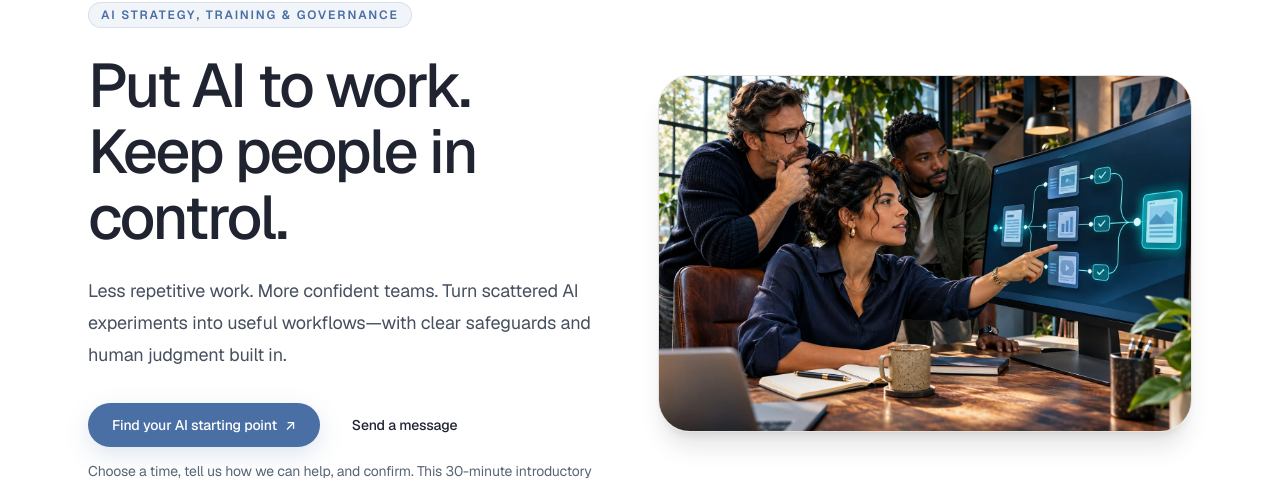
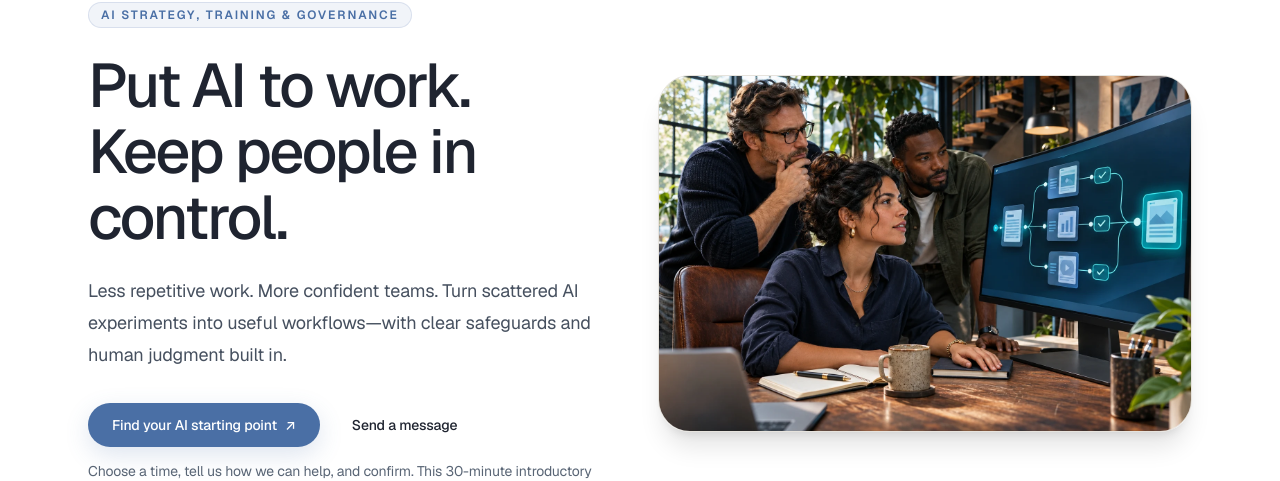
Before and after one commit to 2NspiraOpsTeam/2nspira-website, a Next.js app in the folder 2nspira-website/: page /ai-enablement in a window 1280 px wide. Shown: the part 186-667 px from the top of the page. Built offline with nearby package versions, Linux system fonts and the light colour scheme; no server answers.

Commit message:
Correct AI hero hand anatomy with natural resting pose

```diff
--- a/2nspira-website/src/app/ai-enablement/page.tsx
+++ b/2nspira-website/src/app/ai-enablement/page.tsx
@@ -127,7 +127,7 @@ export default function Page() {
             <ServiceConversation label="Find your AI starting point" />
           </div>
           <figure className="overflow-hidden rounded-[2rem] border border-line shadow-xl">
-            <Image src="/images/hero/ai-human-led-v2.webp" alt="Three professionals reviewing connected digital workflows together in an AI operations workspace." width={1536} height={1024} sizes="(min-width: 1024px) 552px, calc(100vw - 32px)" unoptimized fetchPriority="high" className="h-auto w-full" />
+            <Image src="/images/hero/ai-human-led-v3.webp" alt="Three professionals reviewing connected digital workflows together in an AI operations workspace." width={1536} height={1024} sizes="(min-width: 1024px) 552px, calc(100vw - 32px)" unoptimized fetchPriority="high" className="h-auto w-full" />
           </figure>
         </div>
         <p className="mt-8 border-t border-line pt-5 text-sm font-medium text-muted">Useful workflows. Confident people. Responsible decisions.</p>
```
Also changed, not shown: 2nspira-website/public/images/hero/ai-human-led-v3.webp (added), 1 other file (tests, documents, lock files or other folders).
